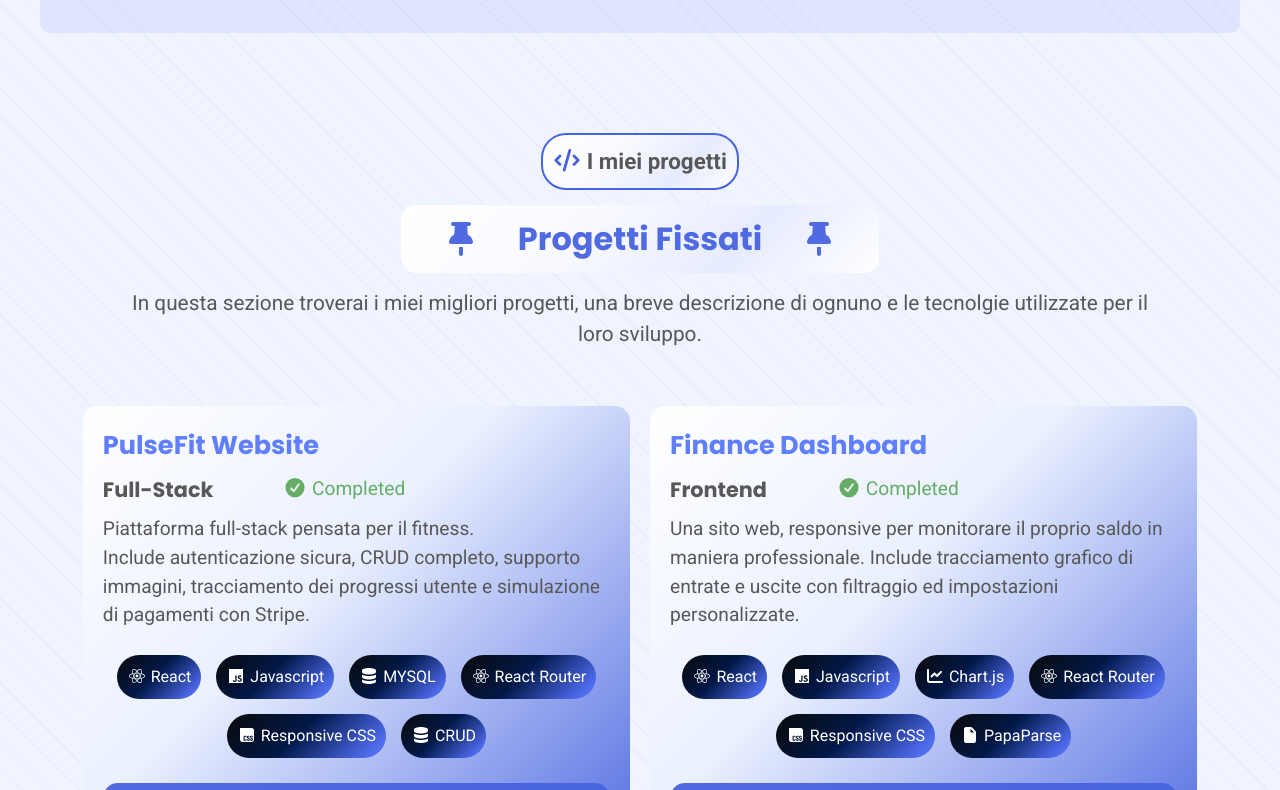
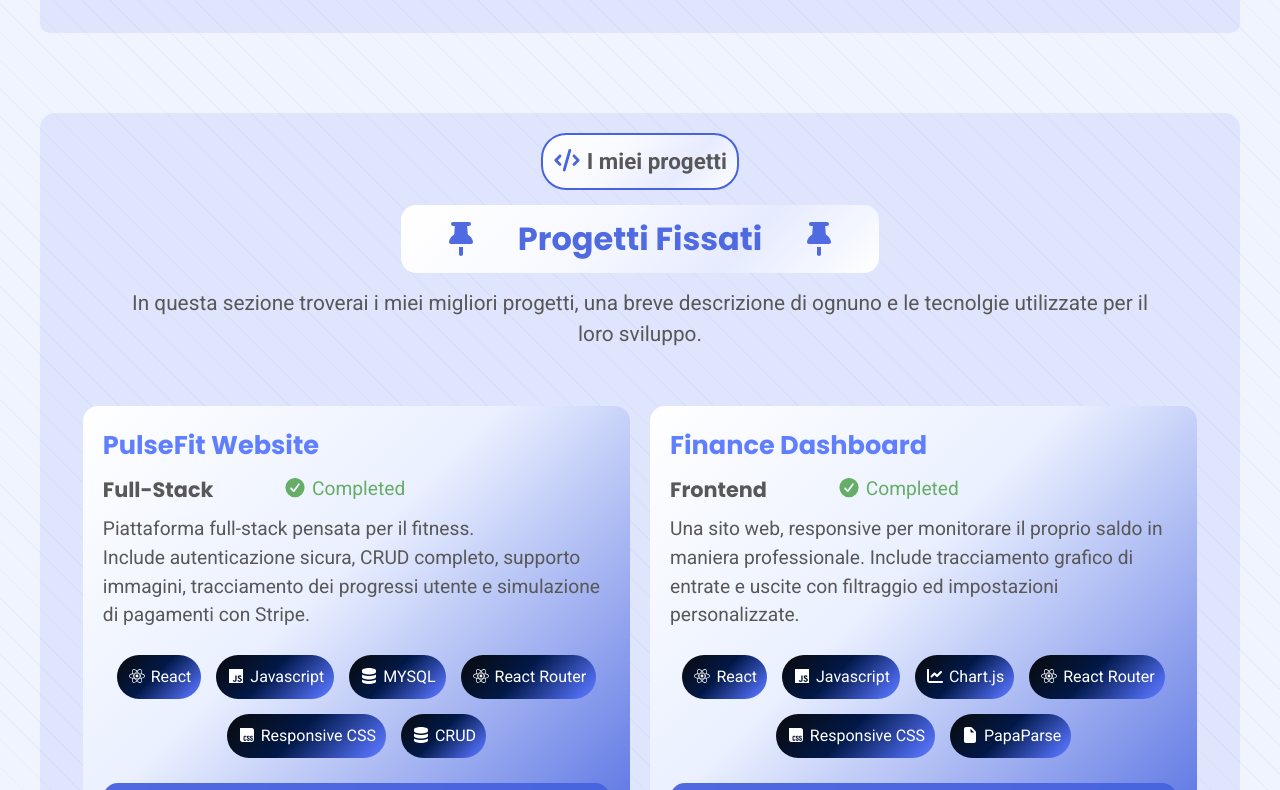
Before and after one commit to GiuseppeLiGioi/personal-portfolio, a React (Vite) app: page / in a window 1280 px wide. Shown: the part 1390-2180 px from the top of the page. Built offline with nearby package versions, Linux system fonts and the light colour scheme.

Commit message:
added. backgound-color in container-projects

```diff
--- a/src/styles/index.css
+++ b/src/styles/index.css
@@ -719,7 +719,9 @@ li {
   max-width: 600px;
   width: 95%;
   margin: 0 auto;
-  padding: 15px;
+  padding: 20px;
+  background-color:  rgba(71, 99, 223, 0.10);
+  border-radius: 15px;
 }
 
 .container-top-projects {
```
